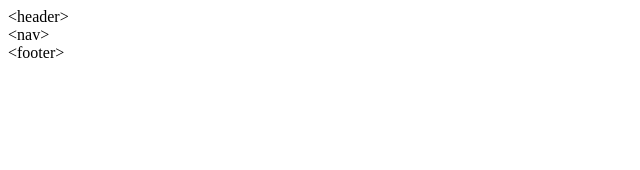
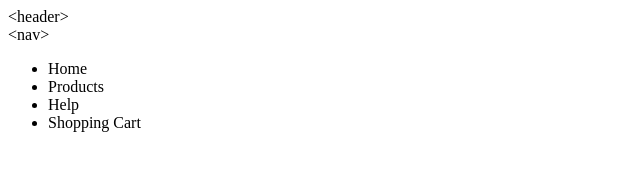
Before and after one commit to goofyjnr/2021-website, a plain HTML site: page index.html in a window 1280 px wide. Shown: the whole page, without its empty margins (0-640 px from the left). Drawn offline with Linux system fonts and the light colour scheme.

Commit message:
Added footer

```diff
--- a/index.html
+++ b/index.html
@@ -11,7 +11,15 @@
   <nav>&lt;nav&gt;</nav>
 
 
-  <footer>&lt;footer&gt;</footer>
-
+  <footer id="main-footer">
+    <nav id="bottom-nav">
+      <ul>
+        <li>Home</li>
+        <li>Products</li>
+        <li>Help</li>
+        <li>Shopping Cart</li>
+      </ul>
+    </nav>
+  </footer>
 </body>
 </html>
```
